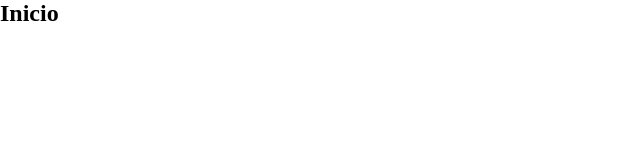
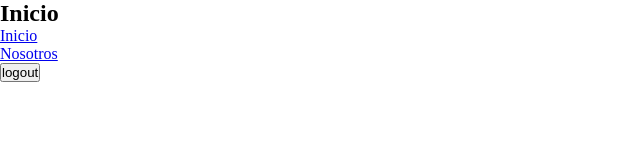
Before and after one commit to hersac/landing-page, a plain HTML site: page cliente/index.html in a window 1280 px wide. Shown: the whole page, without its empty margins (0-640 px from the left). Drawn offline with Linux system fonts and the light colour scheme.

Commit message:
Se implementa prototipo de componente para emplear nuevos componentes

```diff
--- a/cliente/components/Navbar/Navbar.component.html
+++ b/cliente/components/Navbar/Navbar.component.html
@@ -1,3 +1,14 @@
-<div>
-  <h2>Inicio</h2>
-</div>
+<nav id="navbar" class="navbar">
+  <ul>
+    <li>
+      <a href="/">{{ inicioTitle }}</a>
+    </li>
+    <li>
+      <a href="/nosotros">{{ nosotrosTitle }}</a>
+    </li>
+  </ul>
+
+  <div>
+    <button id="btnLogout">logout</button>
+  </div>
+</nav>
--- a/cliente/components/Navbar/Navbar.component.js
+++ b/cliente/components/Navbar/Navbar.component.js
@@ -0,0 +1,15 @@
+import { Component } from "../../prototypes/Component.prototype.js";
+
+export class Navbar extends Component {
+  constructor(props = {}) {
+    super("#navbar", props);
+    this.load("components/Navbar/Navbar.component.html").then(() => {
+      const btnLogout = document.querySelector("#btnLogout");
+      if (btnLogout) {
+        btnLogout.addEventListener("click", () =>
+          this.emit("navbar-click", "Hola Chicos")
+        );
+      }
+    });
+  }
+}
--- a/cliente/js/main.js
+++ b/cliente/js/main.js
@@ -1,8 +1,19 @@
 import { Router } from "../router/index.route.js";
+import { Navbar } from "../components/Navbar/Navbar.component.js";
 
 // Titulo de la pagina
 const title = document.querySelector("title");
 title.textContent = "Landing page";
+
+// componente Navbar
+const navbar = new Navbar({
+  inicioTitle: "Inicio",
+  nosotrosTitle: "Nosotros",
+});
+
+navbar.on("navbar-click", (event) => {
+  console.log("Evento:", event.detail);
+});
 
 // Rutas de la pagina
 document.addEventListener("DOMContentLoaded", () => {
--- /dev/null
+++ b/cliente/prototypes/Component.prototype.js
@@ -0,0 +1,70 @@
+export class Component {
+  constructor(selector, props = {}) {
+    this.selector = selector;
+    this.container = document.createElement("div");
+    this.props = props;
+    this.events = {};
+  }
+
+  async load(templatePath) {
+    try {
+      const response = await fetch(templatePath);
+      if (!response.ok)
+        throw new Error(`Error al cargar el template ${templatePath}`);
+
+      const html = await response.text();
+      const fragment = document.createElement("div");
+      fragment.innerHTML = html;
+
+      const selectedElement = fragment.querySelector(this.selector);
+      if (!selectedElement) {
+        console.error(
+          `❌ No se encontró '${this.selector}' dentro del HTML cargado.`
+        );
+        return;
+      }
+
+      this.container.replaceWith(selectedElement);
+      this.container = selectedElement;
+
+      document.body.appendChild(this.container);
+
+      this.renderProps();
+      this.attachEvents();
+    } catch (error) {
+      console.error(error);
+    }
+  }
+
+  renderProps() {
+    if (!this.container) {
+      console.error(
+        "❌ No se puede renderizar props porque this.container es null."
+      );
+      return;
+    }
+
+    let html = this.container.innerHTML;
+    Object.keys(this.props).forEach((key) => {
+      const regex = new RegExp(`{{\\s*${key}\\s*}}`, "g");
+      html = html.replace(regex, this.props[key]);
+    });
+
+    this.container.innerHTML = html;
+  }
+
+  attachEvents() {
+    Object.keys(this.events).forEach((eventName) => {
+      this.container.addEventListener(eventName, this.events[eventName]);
+    });
+  }
+
+  on(eventName, callback) {
+    this.events[eventName] = callback;
+  }
+
+  emit(eventName, data) {
+    const event = new CustomEvent(eventName, { detail: data });
+    this.container.dispatchEvent(event);
+  }
+}
```
